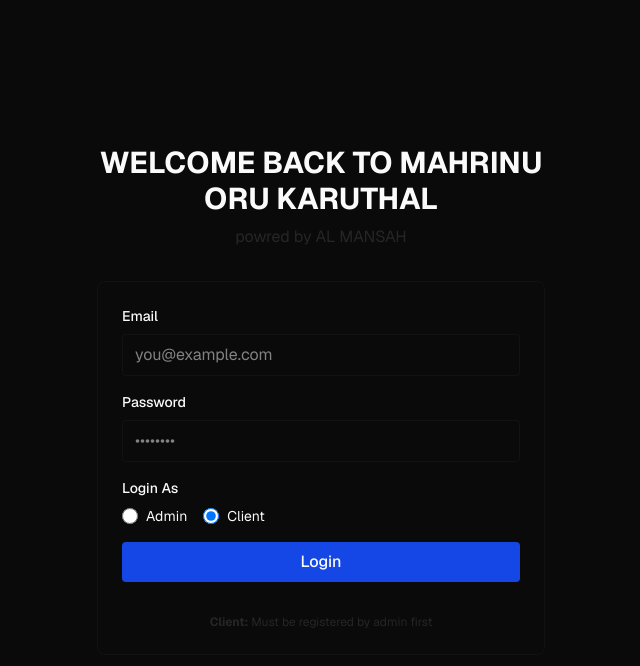
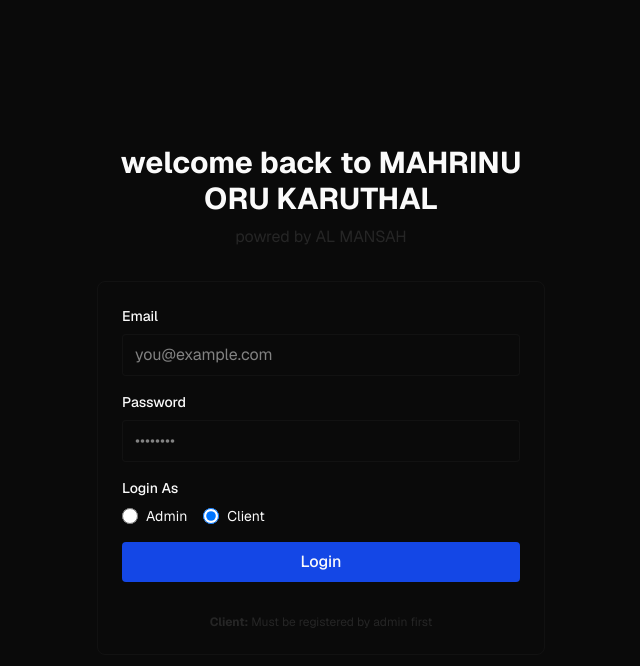
Before and after one commit to creativehub-code/payment_tracking_app, a Next.js app: page /auth/login in a window 1280 px wide. Shown: the top 666 px of the page, without its empty margins (319-959 px from the left). Built offline with nearby package versions, Linux system fonts and the light colour scheme.

Commit message:
UI: update login heading and subtitle per branding request

```diff
--- a/app/auth/login/page.tsx
+++ b/app/auth/login/page.tsx
@@ -50,7 +50,7 @@ export default function LoginPage() {
     <div className="min-h-screen bg-background flex items-center justify-center p-4">
       <div className="w-full max-w-md">
         <div className="text-center mb-8">
-          <h1 className="text-3xl font-bold text-foreground mb-2">WELCOME BACK TO  MAHRINU ORU KARUTHAL</h1>
+          <h1 className="text-3xl font-bold text-foreground mb-2">welcome back to MAHRINU ORU KARUTHAL</h1>
           <p className="text-muted">powred by AL MANSAH</p>
         </div>
 
```
